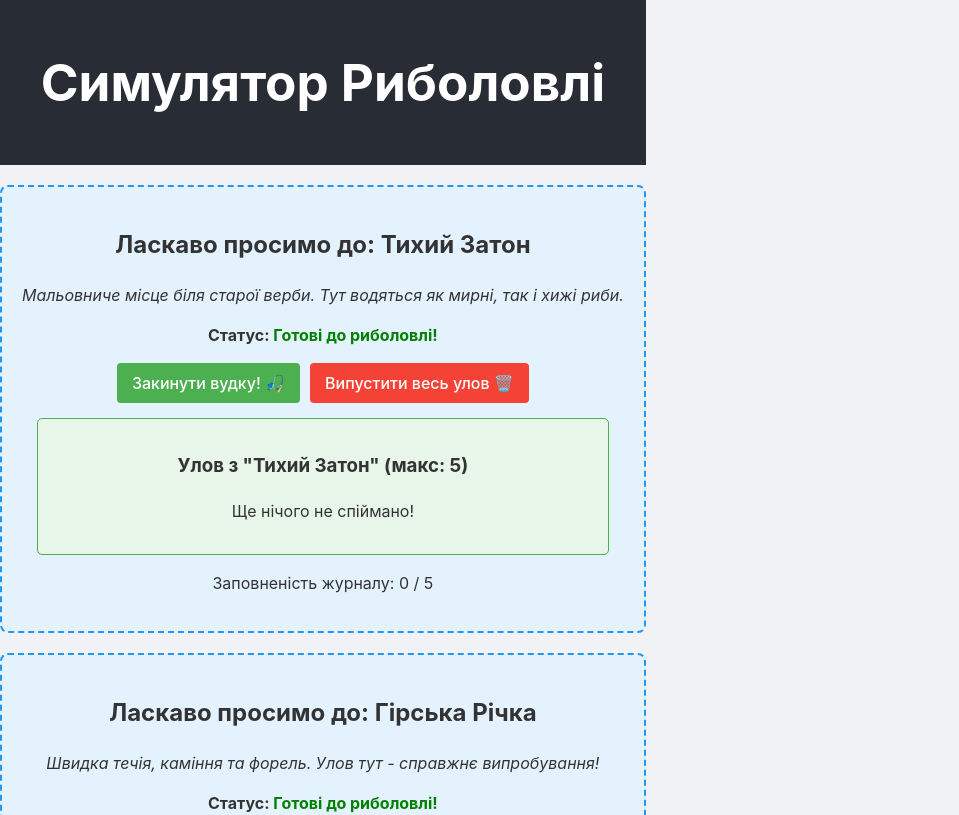
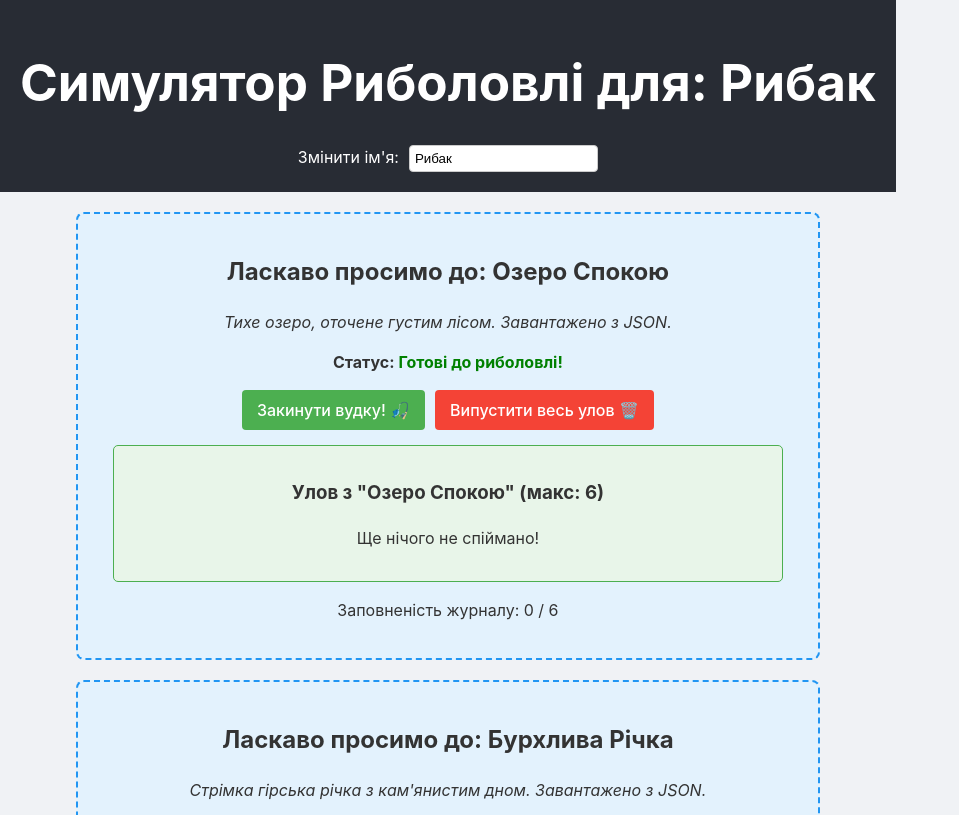
Before and after one commit to bslnv/React, a React (Vite) app: page / in a window 1280 px wide. Shown: the top 815 px of the page, without its empty margins (0-959 px from the left). Built offline with nearby package versions, Linux system fonts and the light colour scheme.

Commit message:
lab3: Fetch initial game config from JSON using useEffect in App.jsx

```diff
--- /dev/null
+++ b/public/data/gameConfig.json
@@ -0,0 +1,27 @@
+{
+  "fishingSpots": [
+    {
+      "id": "spot_alpha",
+      "spotName": "Озеро Спокою",
+      "environmentDescription": "Тихе озеро, оточене густим лісом. Завантажено з JSON.",
+      "maxLogCapacity": 6,
+      "customFishTypes": [
+        { "idPrefix": "lake_carp", "name": "Озерний Короп", "size": "Середній", "rarity": "Звичайна", "imageUrl": "https://placehold.co/100x80/A52A2A/FFFFFF?text=LakeCarp" },
+        { "idPrefix": "lake_perch", "name": "Окунь-Смугастик", "size": "Маленький", "rarity": "Звичайна", "imageUrl": "https://placehold.co/100x80/2E8B57/FFFFFF?text=LakePerch" }
+      ]
+    },
+    {
+      "id": "spot_beta",
+      "spotName": "Бурхлива Річка",
+      "environmentDescription": "Стрімка гірська річка з кам'янистим дном. Завантажено з JSON.",
+      "maxLogCapacity": 4,
+      "customFishTypes": [
+        { "idPrefix": "river_trout", "name": "Річкова Форель", "size": "Середня", "rarity": "Рідкісна", "imageUrl": "https://placehold.co/100x80/4682B4/FFFFFF?text=RiverTrout", "notes": "Дуже спритна!"},
+        { "idPrefix": "river_grayling", "name": "Харіус Річковий", "size": "Середній", "rarity": "Епічна", "imageUrl": "https://placehold.co/100x80/8A2BE2/FFFFFF?text=Grayling", "notes": "Прекрасний плавець!"}
+      ]
+    }
+  ],
+  "fallbackFishTypes": [
+     { "idPrefix": "generic_roach", "name": "Плітка Звичайна", "size": "Маленька", "rarity": "Звичайна", "imageUrl": "https://placehold.co/100x80/シルバー/000000?text=Roach" }
+  ]
+}
--- a/src/App.jsx
+++ b/src/App.jsx
@@ -1,27 +1,83 @@
-import React from 'react';
+import React, { useState, useEffect, useRef } from 'react';
 import FishingSpot from './components/FishingSpot';
 import './App.css';
 
 function App() {
+  const [spots, setSpots] = useState([]);
+  const [fallbackFish, setFallbackFish] = useState([]);
+  const [loading, setLoading] = useState(true);
+  const [error, setError] = useState(null);
+  const [playerName, setPlayerName] = useState("Рибак");
+  const playerNameInputRef = useRef(null);
+
+  useEffect(() => {
+    fetch('/data/gameConfig.json')
+      .then(response => {
+        if (!response.ok) {
+          throw new Error(`HTTP error! status: ${response.status}`);
+        }
+        return response.json();
+      })
+      .then(data => {
+        setSpots(data.fishingSpots || []);
+        setFallbackFish(data.fallbackFishTypes || []);
+        setLoading(false);
+      })
+      .catch(err => {
+        console.error("Помилка завантаження конфігурації гри:", err);
+        setError(err.message);
+        setLoading(false);
+        setSpots([
+          { id: "default_spot1", spotName: "Тихий Затон (дефолт)", environmentDescription: "Місце за замовчуванням.", maxLogCapacity: 5, customFishTypes: [] },
+        ]);
+      });
+  }, []);
+
+  useEffect(() => {
+    playerNameInputRef.current?.focus();
+  }, []);
+
+  if (loading) {
+    return <div style={{textAlign: 'center', marginTop: '50px', fontSize: '20px'}}>Завантаження місць для риболовлі...</div>;
+  }
+
+  if (error) {
+    return <div style={{textAlign: 'center', marginTop: '50px', fontSize: '20px', color: 'red'}}>Помилка: {error}. Спробуйте перезавантажити.</div>;
+  }
+
   return (
     <div className="App">
-      <header style={{ backgroundColor: '#282c34', padding: '20px', color: 'white', textAlign: 'center' }}>
-        <h1>Симулятор Риболовлі</h1>
+      <header style={{ backgroundColor: '#282c34', padding: '20px', color: 'white', textAlign: 'center', marginBottom: '20px' }}>
+        <h1>Симулятор Риболовлі для: {playerName}</h1>
+        <div style={{ marginTop: '10px' }}>
+          <label htmlFor="playerName" style={{ marginRight: '10px' }}>Змінити ім'я:</label>
+          <input
+            ref={playerNameInputRef}
+            type="text"
+            id="playerName"
+            value={playerName}
+            onChange={(e) => setPlayerName(e.target.value)}
+            style={{ padding: '5px', borderRadius: '4px', border: '1px solid #ccc' }}
+          />
+        </div>
       </header>
       <main>
-        <FishingSpot
-          spotName="Тихий Затон"
-          environmentDescription="Мальовниче місце біля старої верби. Тут водяться як мирні, так і хижі риби."
-          maxLogCapacity={5}
-        />
-        <FishingSpot
-          spotName="Гірська Річка"
-          environmentDescription="Швидка течія, каміння та форель. Улов тут - справжнє випробування!"
-          maxLogCapacity={3}
-        />
+        {spots.length > 0 ? (
+          spots.map(spot => (
+            <FishingSpot
+              key={spot.id}
+              spotName={spot.spotName}
+              environmentDescription={spot.environmentDescription}
+              maxLogCapacity={spot.maxLogCapacity}
+              initialFishTypes={spot.customFishTypes && spot.customFishTypes.length > 0 ? spot.customFishTypes : fallbackFish}
+            />
+          ))
+        ) : (
+          <p>На жаль, місця для риболовлі не завантажились. Спробуйте пізніше.</p>
+        )}
       </main>
       <footer style={{ textAlign: 'center', padding: '10px', marginTop: '20px', borderTop: '1px solid #eee'}}>
-        <p>&copy; 2025 Симулятор Риболовлі</p>
+        <p>&copy; {new Date().getFullYear()} Мій Симулятор Риболовлі</p>
       </footer>
     </div>
   );
```
